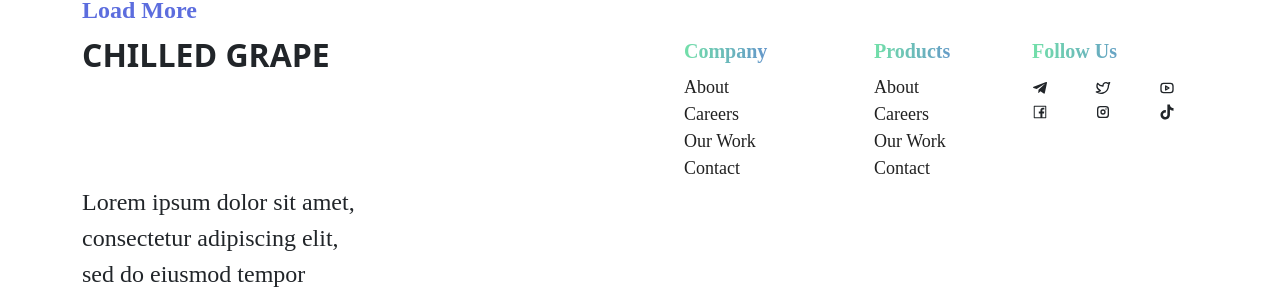
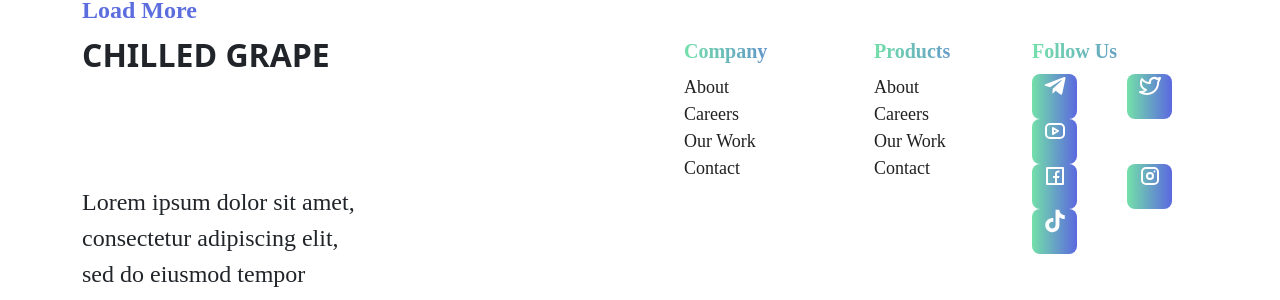
Before and after one commit to KazAttarwala/cold_banana, a React (Create React App) app: page / in a window 1280 px wide. Shown: the part 1623-1923 px from the top of the page. Built offline with nearby package versions, Linux system fonts and the light colour scheme; no server answers.

Commit message:
styled social icons

```diff
--- a/src/App.css
+++ b/src/App.css
@@ -156,3 +156,18 @@
     line-height: 36px;
     color: #5C6DDE;
 }
+
+.Social-icon-box {
+    width: 45px;
+    height: 45px;
+    background: linear-gradient(90deg, #73E0A9 0%, #5B68DF 100%);
+    border-radius: 8px;
+    display: flex;
+    justify-content: center;
+}
+
+.Social-icon {
+    width: 24px;
+    height: 24px;
+    color: white;
+}
--- a/src/App.js
+++ b/src/App.js
@@ -9,7 +9,7 @@ import Container from 'react-bootstrap/Container';
 import { FaTelegramPlane } from 'react-icons/fa';
 import { TbBrandTwitter } from 'react-icons/tb';
 import { TbBrandYoutube } from 'react-icons/tb';
-import { AiOutlineFacebook } from 'react-icons/ai';
+import { RiFacebookBoxLine } from 'react-icons/ri';
 import { TbBrandInstagram } from 'react-icons/tb';
 import { IoLogoTiktok } from 'react-icons/io5';
 import { useState, useEffect } from "react";
@@ -127,14 +127,38 @@ function App() {
                 <Col md={2}>
                     <h6 className="About-header"><strong>Follow Us</strong></h6>
                     <Row>
-                        <Col><FaTelegramPlane /></Col>
-                        <Col><TbBrandTwitter /></Col>
-                        <Col><TbBrandYoutube /></Col>
+                        <Col>
+                            <div className="Social-icon-box">
+                                <FaTelegramPlane className="Social-icon" />
+                            </div>
+                        </Col>
+                        <Col>
+                            <div className="Social-icon-box">
+                                <TbBrandTwitter className="Social-icon" />
+                            </div>
+                        </Col>
+                        <Col>
+                            <div className="Social-icon-box">
+                                <TbBrandYoutube className="Social-icon" />
+                            </div>
+                        </Col>
                     </Row>
                     <Row>
-                        <Col><AiOutlineFacebook /></Col>
-                        <Col><TbBrandInstagram /></Col>
-                        <Col><IoLogoTiktok /></Col>
+                        <Col>
+                            <div className="Social-icon-box">
+                                <RiFacebookBoxLine className="Social-icon" />
+                            </div>
+                        </Col>
+                        <Col>
+                            <div className="Social-icon-box">
+                                <TbBrandInstagram className="Social-icon" />
+                            </div>
+                        </Col>
+                        <Col>
+                            <div className="Social-icon-box">
+                                <IoLogoTiktok className="Social-icon" />
+                            </div>
+                        </Col>
                     </Row>
                 </Col>
             </Row>
```
